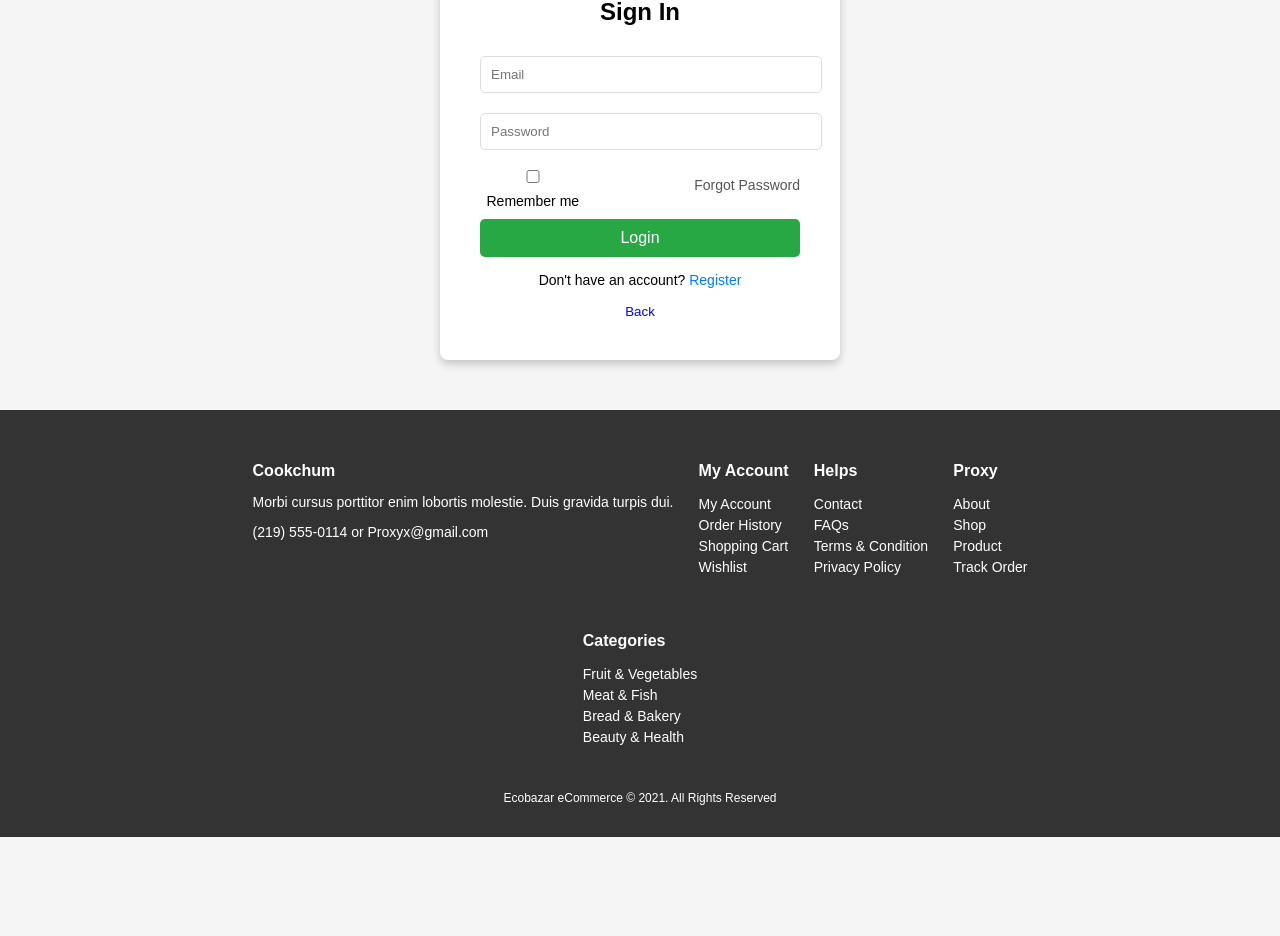
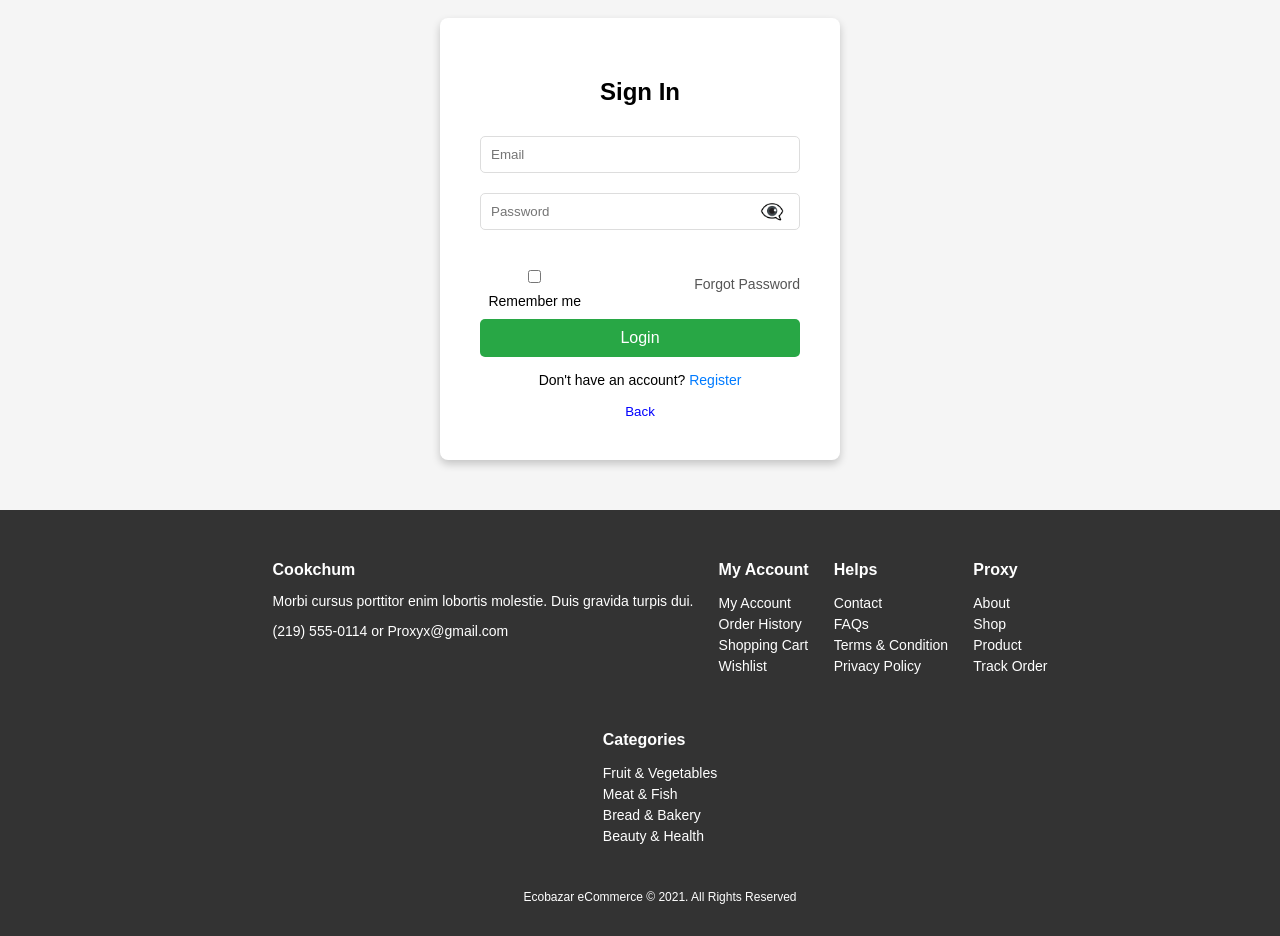
Before and after one commit to AndreBacusmo/Cookchum-CSIT340-CSIT321, a React (Vite) app in the folder cookchum/: page /login in a window 1280 px wide. Shown: the part 440-1376 px from the top of the page. Before the commit the page ends 1277 px from the top, so only its background shows below. Built offline with nearby package versions, Linux system fonts and the light colour scheme.

Commit message:
Register Added

```diff
--- a/cookchum/src/App.css
+++ b/cookchum/src/App.css
@@ -4,7 +4,9 @@
   font-family: Arial, sans-serif;
 }
 
-
+.content {
+  display: flex;
+}
 
 .main-content {
   flex: 1;
--- a/cookchum/src/App.jsx
+++ b/cookchum/src/App.jsx
@@ -5,12 +5,14 @@ import Sidebar from './components/Sidebar';
 import MealType from './components/MealType';
 import Login from './components/Login'; // Import Login component
 import './App.css';
+import Register from './components/Register';
+import Footer from './components/footer';
 
 function App() {
   return (
     <Router>
       <div className="app">
-        <Header />
+      <Header/>
         <div>
           <Routes>
             <Route path="/" element={
@@ -26,8 +28,10 @@ function App() {
               </main>
             } />
             <Route path="/login" element={<Login />} />  {/* Login route */}
+            <Route path="/register" element={<Register />} />
           </Routes>
         </div>
+        <Footer/>
       </div>
     </Router>
   );
--- /dev/null
+++ b/cookchum/src/components/Footer.css
@@ -0,0 +1,55 @@
+.footer {
+    width: 100%;
+    background-color: #333;
+    color: white;
+    padding: 20px;
+    margin-top: 50px;
+    display: flex;
+    flex-direction: column;
+    align-items: center;
+  }
+
+  .footer-content {
+    display: flex;
+    justify-content: space-around;
+    width: 100%;
+    max-width: 800px;
+    flex-wrap: wrap;
+  }
+
+  .footer-section {
+    margin: 10px;
+  }
+
+  .footer-section h4 {
+    font-size: 16px;
+    margin-bottom: 10px;
+  }
+
+  .footer-section ul {
+    list-style-type: none;
+    padding: 0;
+  }
+
+  .footer-section ul li {
+    font-size: 14px;
+    margin: 5px 0;
+  }
+
+  .footer-section a {
+    color: white;
+    text-decoration: none;
+  }
+
+  .footer-section a:hover {
+    text-decoration: underline;
+  }
+
+  .footer-content p {
+    font-size: 14px;
+  }
+
+  .copyright {
+    font-size: 12px;
+    margin-top: 20px;
+  }
--- /dev/null
+++ b/cookchum/src/components/Footer.jsx
@@ -0,0 +1,56 @@
+import React from 'react';
+import './Footer.css';
+
+function Footer(){
+    return(
+
+      <footer className="footer">
+      <div className="footer-content">
+        <div className="footer-section">
+          <h4>Cookchum</h4>
+          <p>Morbi cursus porttitor enim lobortis molestie. Duis gravida turpis dui.</p>
+          <p>(219) 555-0114 or <a href="mailto:Proxyx@gmail.com">Proxyx@gmail.com</a></p>
+        </div>
+        <div className="footer-section">
+          <h4>My Account</h4>
+          <ul>
+            <li>My Account</li>
+            <li>Order History</li>
+            <li>Shopping Cart</li>
+            <li>Wishlist</li>
+          </ul>
+        </div>
+        <div className="footer-section">
+          <h4>Helps</h4>
+          <ul>
+            <li>Contact</li>
+            <li>FAQs</li>
+            <li>Terms & Condition</li>
+            <li>Privacy Policy</li>
+          </ul>
+        </div>
+        <div className="footer-section">
+          <h4>Proxy</h4>
+          <ul>
+            <li>About</li>
+            <li>Shop</li>
+            <li>Product</li>
+            <li>Track Order</li>
+          </ul>
+        </div>
+        <div className="footer-section">
+          <h4>Categories</h4>
+          <ul>
+            <li>Fruit & Vegetables</li>
+            <li>Meat & Fish</li>
+            <li>Bread & Bakery</li>
+            <li>Beauty & Health</li>
+          </ul>
+        </div>
+      </div>
+      <p className="copyright">Ecobazar eCommerce © 2021. All Rights Reserved</p>
+    </footer>
+    )
+}
+
+export default Footer
--- a/cookchum/src/components/Login.css
+++ b/cookchum/src/components/Login.css
@@ -11,18 +11,20 @@ body {
     padding-top: 50px;
   }
 
-  .header .logo {
-    width: 150px;
+ .logo {
+    width: 250px;
     margin-bottom: 20px;
   }
 
   .login-container {
     background-color: white;
+    width: 100%;
     padding: 40px;
     width: 320px;
     box-shadow: 0px 4px 8px rgba(0, 0, 0, 0.2);
     text-align: center;
     border-radius: 8px;
+    max-width: 400px;
 
   }
 
@@ -32,6 +34,7 @@ body {
     margin: 10px 0;
     border: 1px solid #ddd;
     border-radius: 5px;
+    box-sizing: border-box;
   }
 
   .login-form .form-options {
@@ -119,10 +122,7 @@ body {
     font-size: 14px;
   }
 
-  .copyright {
-    font-size: 12px;
-    margin-top: 20px;
-  }
+
 
   .back-button {
     background: none;
@@ -132,3 +132,35 @@ body {
     color: blue;
     cursor: pointer;
 }
+
+.password-container {
+  width: 100%;
+  position: relative;
+  display: flex;
+  align-items: center;
+  margin-bottom: 20px;
+}
+
+.password-container input {
+  width: 100%;
+  padding-right: 30px; /* Space for the icon */
+}
+
+.show-password-icon {
+  position: absolute;
+  right: 10px; /* Position inside the input field */
+  background: none;
+  border: none;
+  cursor: pointer;
+  font-size: 1.2rem;
+  color: #555; /* Adjust color as needed */
+}
+
+.show-password-icon:focus {
+  outline: none;
+}
+.error-message {
+  color: red;
+  font-size: 14px;
+  margin-top: 5px;
+}
--- a/cookchum/src/components/Login.jsx
+++ b/cookchum/src/components/Login.jsx
@@ -1,85 +1,58 @@
-import React from 'react';
+import React, { useState } from 'react';
 import { useNavigate } from 'react-router-dom';
 import './Login.css';
 
 const Login = () => {
   const navigate = useNavigate();
+  const [passwordVisible, setPasswordVisible] = useState(false);
 
   const handleBackClick = () => {
     navigate('/'); // Assuming '/' is your starting page route
   };
 
+  const togglePasswordVisibility = () => {
+    setPasswordVisible(!passwordVisible);
+  };
+
   return (
     <div className="login-page">
-      <header className="header">
-        <img src="/logo.png" alt="Cookchum Logo" className="logo" />
-      </header>
+        <img src="src/cookchumlogo.png" alt="Cookchum Logo" className="logo" />
       <div className="login-container">
         <h2>Sign In</h2>
         <form className="login-form">
           <input type="email" placeholder="Email" required />
-          <input type="password" placeholder="Password" required />
+
+          <div className="password-container">
+            <input
+              type={passwordVisible ? 'text' : 'password'}
+              placeholder="Password"
+              required
+            />
+            <button
+              type="button"
+              className="show-password-icon"
+              onClick={togglePasswordVisibility}
+            >
+              {passwordVisible ? '👁️' : '👁️‍🗨️'}
+            </button>
+          </div>
+
           <div className="form-options">
             <label>
-              <input type="checkbox" />
-              Remember me
+              <input type="checkbox" /> Remember me
             </label>
             <a href="#" className="forgot-password">Forgot Password</a>
           </div>
+
           <button type="submit" className="login-button">Login</button>
+
           <p className="register-text">
-            Don't have an account? <a href="#">Register</a>
-
+            Don't have an account? <a href="/register">Register</a>
           </p>
         </form>
-        <button onClick={handleBackClick} className="back-button">Back</button> {/* Back Button */}
+        <button onClick={handleBackClick} className="back-button">Back</button>
       </div>
-      <footer className="footer">
-        <div className="footer-content">
-          <div className="footer-section">
-            <h4>Cookchum</h4>
-            <p>Morbi cursus porttitor enim lobortis molestie. Duis gravida turpis dui.</p>
-            <p>(219) 555-0114 or <a href="mailto:Proxyx@gmail.com">Proxyx@gmail.com</a></p>
-          </div>
-          <div className="footer-section">
-            <h4>My Account</h4>
-            <ul>
-              <li>My Account</li>
-              <li>Order History</li>
-              <li>Shopping Cart</li>
-              <li>Wishlist</li>
-            </ul>
-          </div>
-          <div className="footer-section">
-            <h4>Helps</h4>
-            <ul>
-              <li>Contact</li>
-              <li>FAQs</li>
-              <li>Terms & Condition</li>
-              <li>Privacy Policy</li>
-            </ul>
-          </div>
-          <div className="footer-section">
-            <h4>Proxy</h4>
-            <ul>
-              <li>About</li>
-              <li>Shop</li>
-              <li>Product</li>
-              <li>Track Order</li>
-            </ul>
-          </div>
-          <div className="footer-section">
-            <h4>Categories</h4>
-            <ul>
-              <li>Fruit & Vegetables</li>
-              <li>Meat & Fish</li>
-              <li>Bread & Bakery</li>
-              <li>Beauty & Health</li>
-            </ul>
-          </div>
-        </div>
-        <p className="copyright">Ecobazar eCommerce © 2021. All Rights Reserved</p>
-      </footer>
+
     </div>
   );
 };
--- /dev/null
+++ b/cookchum/src/components/Register.jsx
@@ -0,0 +1,93 @@
+import React, { useState } from 'react';
+import { useNavigate } from 'react-router-dom';
+import './Login.css';
+
+const Register = () => {
+  const navigate = useNavigate();
+  const [passwordVisible, setPasswordVisible] = useState(false);
+  const [confirmPasswordVisible, setConfirmPasswordVisible] = useState(false);
+  const [password, setPassword] = useState('');
+  const [confirmPassword, setConfirmPassword] = useState('');
+  const [error, setError] = useState('');
+
+  const handleBackClick = () => {
+    navigate('/login'); // Assuming '/' is your starting page route
+  };
+
+  const togglePasswordVisibility = () => {
+    setPasswordVisible(!passwordVisible);
+  };
+
+  const toggleConfirmPasswordVisibility = () => {
+    setConfirmPasswordVisible(!confirmPasswordVisible);
+  };
+
+  const handleSubmit = (e) => {
+    e.preventDefault(); // Prevent default form submission behavior
+
+    if (password !== confirmPassword) {
+      setError('Passwords do not match');
+      return;
+    }
+
+    setError(''); // Clear any existing error
+    // Proceed with registration logic (e.g., API call)
+    console.log('Form submitted successfully!');
+  };
+
+  return (
+    <div className="login-page">
+      <img src="src/cookchumlogo.png" alt="Cookchum Logo" className="logo" />
+      <div className="login-container">
+        <h2>Sign Up</h2>
+        <form className="login-form" onSubmit={handleSubmit}>
+          <input type="text" placeholder="Username" required />
+          <input type="email" placeholder="Email" required />
+
+          <div className="password-container">
+            <input
+              type={passwordVisible ? 'text' : 'password'}
+              placeholder="Password"
+              value={password}
+              onChange={(e) => setPassword(e.target.value)}
+              required
+            />
+            <button
+              type="button"
+              className="show-password-icon"
+              onClick={togglePasswordVisibility}
+            >
+              {passwordVisible ? '👁️' : '👁️‍🗨️'}
+            </button>
+          </div>
+
+          <div className="password-container">
+            <input
+              type={confirmPasswordVisible ? 'text' : 'password'}
+              placeholder="Confirm Password"
+              value={confirmPassword}
+              onChange={(e) => setConfirmPassword(e.target.value)}
+              required
+            />
+            <button
+              type="button"
+              className="show-password-icon"
+              onClick={toggleConfirmPasswordVisibility}
+            >
+              {confirmPasswordVisible ? '👁️' : '👁️‍🗨️'}
+            </button>
+          </div>
+
+          {error && <p className="error-message">{error}</p>}
+
+          <button type="submit" className="login-button">Register</button>
+          <p className="register-text">
+            Already have an account? <a href="/login">Sign In</a>
+          </p>
+        </form>
+      </div>
+    </div>
+  );
+};
+
+export default Register;
```
Also changed, not shown: cookchum/src/cookchum logo.png (deleted), cookchum/src/cookchumlogo.png (added).
